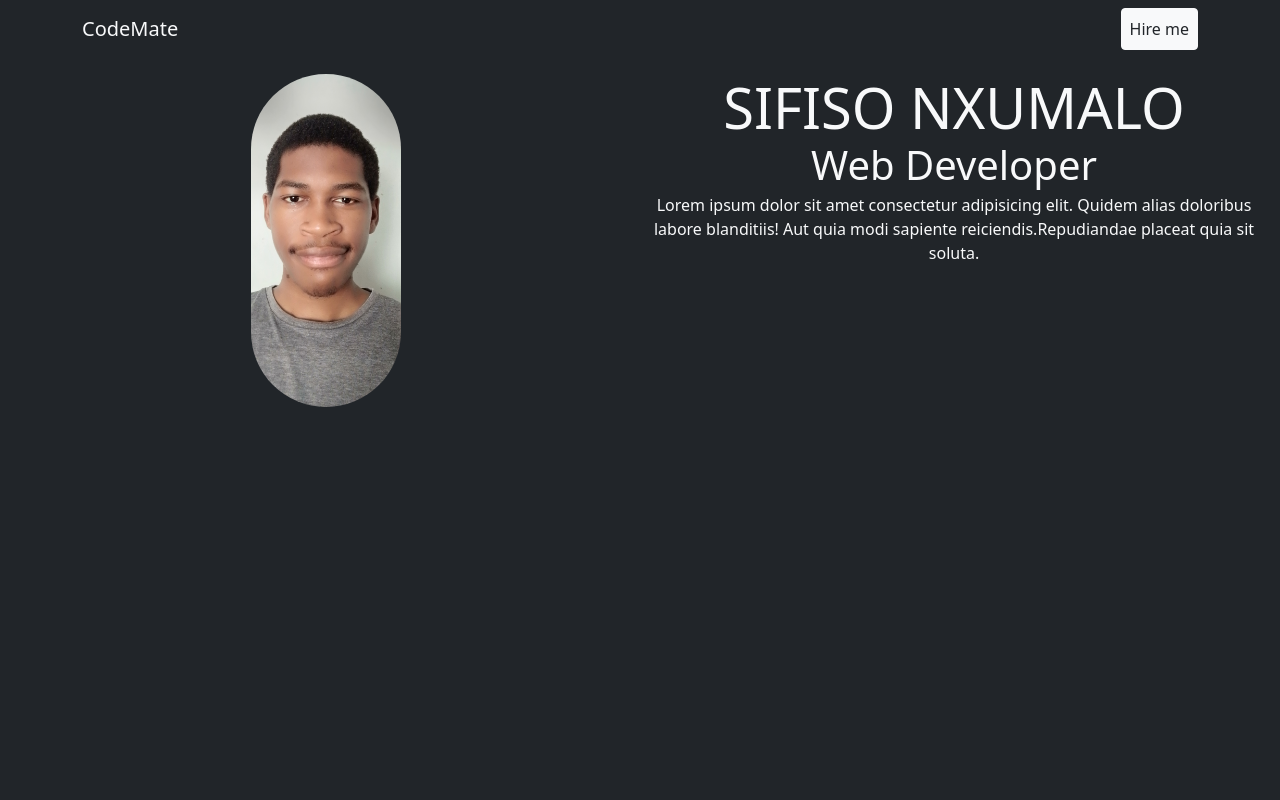
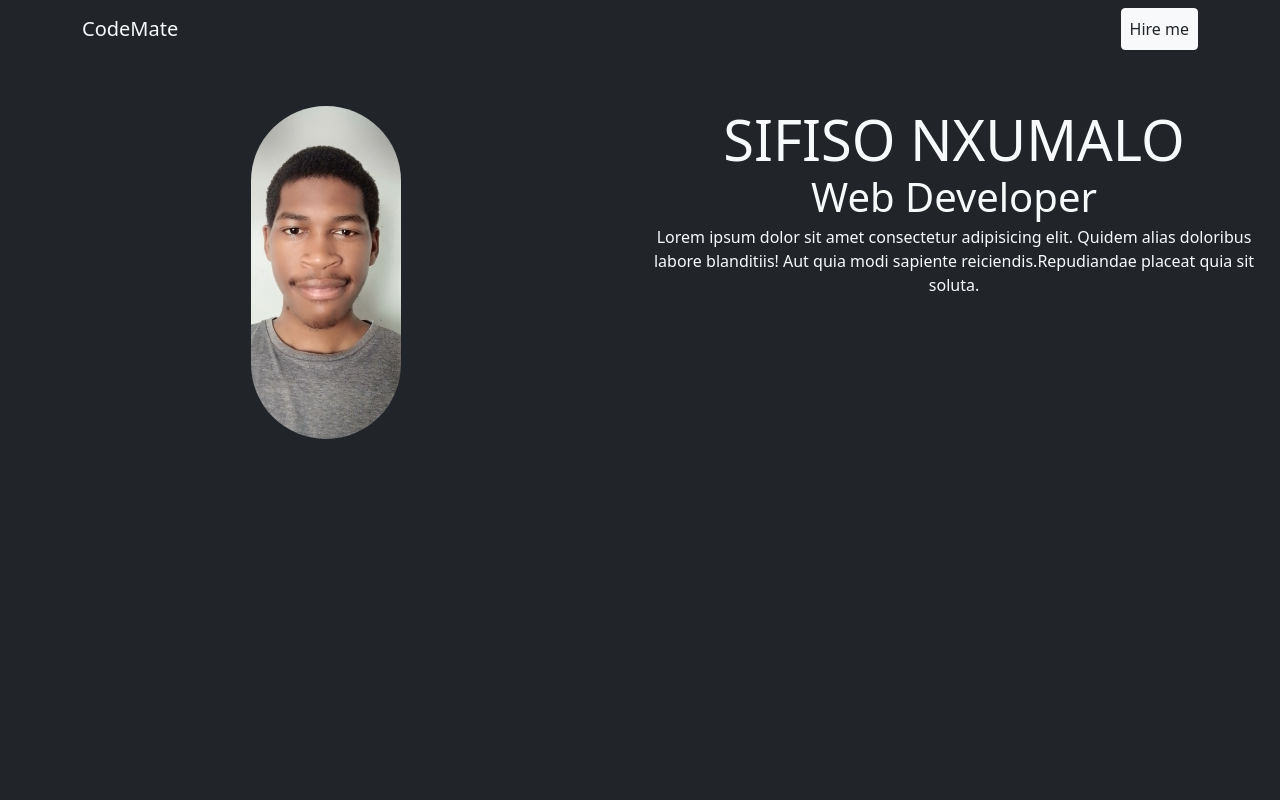
Before and after one commit to skandals/skandals.github.io, a plain HTML site: page index.html in a window 1280 px wide. Shown: the top 800 px of the page. Drawn offline with Linux system fonts and the light colour scheme.

Commit message:
updated grid --3

```diff
--- a/index.html
+++ b/index.html
@@ -34,11 +34,11 @@
 
      <div class="row">
 
-          <div class="col-sm-12 col-md-12 col-lg-6 mt-3 text-center text-lg-left justify-content-center">
+          <div class="col-sm-12 col-md-12 col-lg-6 mt-5 text-center text-lg-left justify-content-center">
             <img src="me.jpg" alt="" class="img-fluid rounded-pill" width="150" height="150">
           </div>
 
-          <div class="col-sm-12 col-md-12 col-lg-6 text-center text-light mt-md-3">
+          <div class="col-sm-12 col-md-12 col-lg-6 text-center text-light mt-md-5">
              <span class="display-4">SIFISO NXUMALO</span>
               <br>
                <span class="display-6">Web Developer</span>
@@ -57,7 +57,7 @@
 
 
  <!-- projects -->
-  <div class="mt-2"><br></div>
+  <div class="mt-1"><br></div>
  <div class="container-fluid bg-dark clearfix mt-5">
     <div class="container text-center">
        <div class="my-5"><span class="display-5 text-light">Projects</span></div>
```
